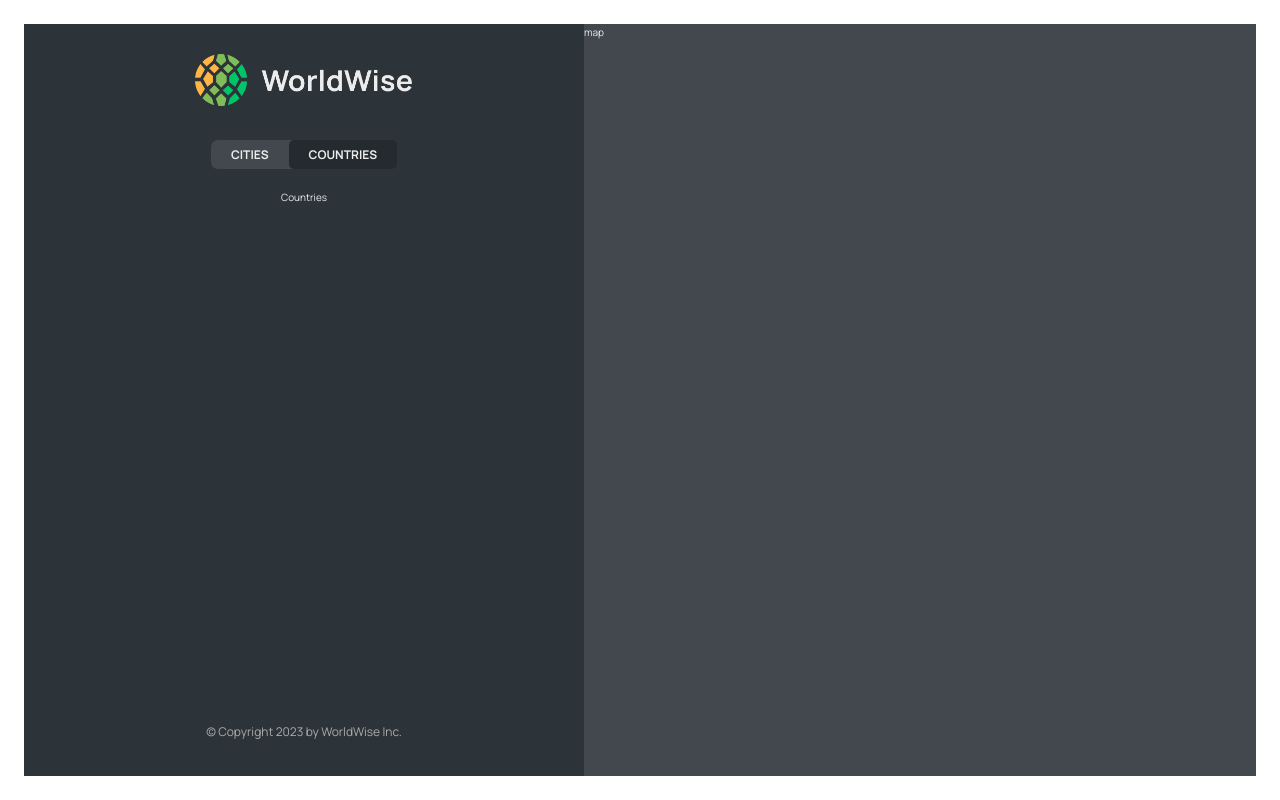
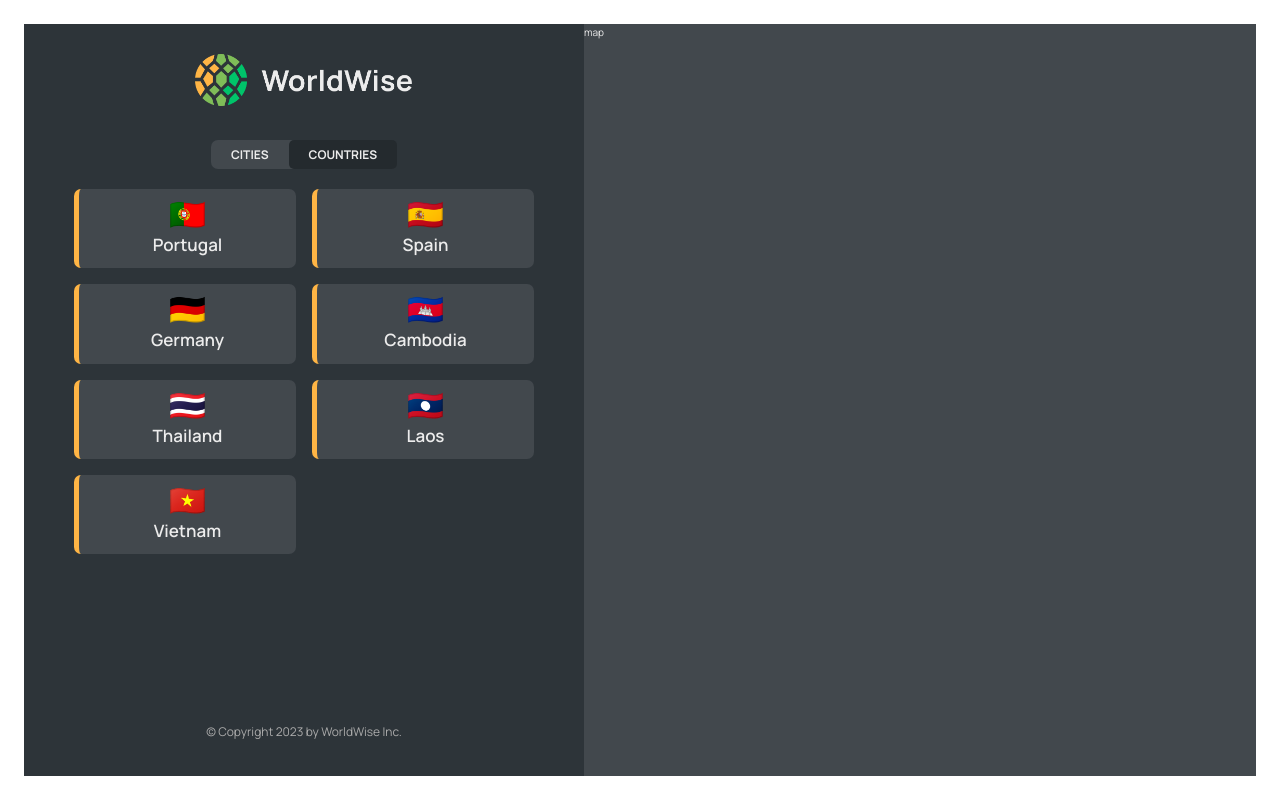
Before and after one commit to kimheang-born/09-react-vite-worldwise, a React (Vite) app: page /app/countries in a window 1280 px wide. Built offline with nearby package versions, Linux system fonts and the light colour scheme; data requests are answered from the project's data file.

Commit message:
feat: implementing the Counties List

```diff
--- a/src/App.jsx
+++ b/src/App.jsx
@@ -1,4 +1,6 @@
+import { useEffect, useState } from 'react';
 import { BrowserRouter, Routes, Route } from 'react-router-dom';
+
 import Product from './pages/Product';
 import Pricing from './pages/Pricing';
 import Homepage from './pages/Homepage';
@@ -6,7 +8,7 @@
 import PageNotFound from './pages/PageNotFound';
 import Login from './pages/Login';
 import CityList from './components/CityList';
-import { useEffect, useState } from 'react';
+import CountryList from './components/CountryList';
 
 const BASE_URL = 'http://localhost:4000';
 
@@ -50,7 +52,10 @@
             path="cities"
             element={<CityList cities={cities} isLoading={isLoading} />}
           />
-          <Route path="countries" element={<p>Countries</p>} />
+          <Route
+            path="countries"
+            element={<CountryList cities={cities} isLoading={isLoading} />}
+          />
           <Route path="form" element={<p>Form</p>} />
         </Route>
 
--- /dev/null
+++ b/src/components/CountryList.jsx
@@ -0,0 +1,40 @@
+import PropTypes from 'prop-types';
+import Spinner from './Spinner.jsx';
+import styles from './CountryList.module.css';
+import CountryItem from './CountryItem.jsx';
+import Message from './Message.jsx';
+
+function CountryList({ cities, isLoading }) {
+  if (isLoading) return <Spinner />;
+
+  if (!cities.length)
+    return (
+      <Message message="Add your first city by clicking on a city on the map" />
+    );
+
+  const countries = cities.reduce((arr, city) => {
+    if (!arr.map((el) => el.country).includes(city.country)) {
+      return [...arr, { country: city.country, emoji: city.emoji }];
+    }
+    return arr;
+  }, []);
+
+  return (
+    <ul className={styles.countryList}>
+      {countries.map((country) => {
+        return <CountryItem country={country} key={country.country} />;
+      })}
+    </ul>
+  );
+}
+
+CountryList.propTypes = {
+  cities: PropTypes.arrayOf(
+    PropTypes.shape({
+      id: PropTypes.number.isRequired,
+    })
+  ).isRequired,
+  isLoading: PropTypes.bool.isRequired,
+};
+
+export default CountryList;
```
Also changed, not shown: src/components/CountryItem.jsx (+9 -1 lines).
